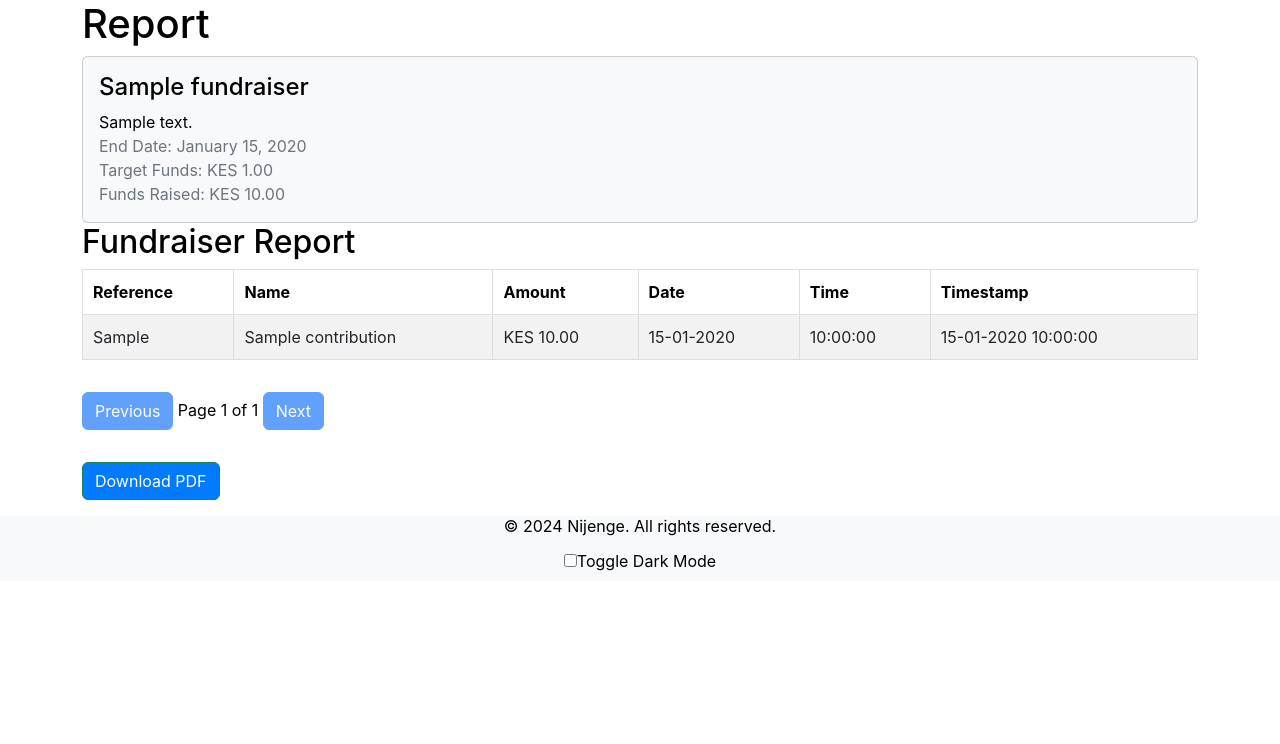
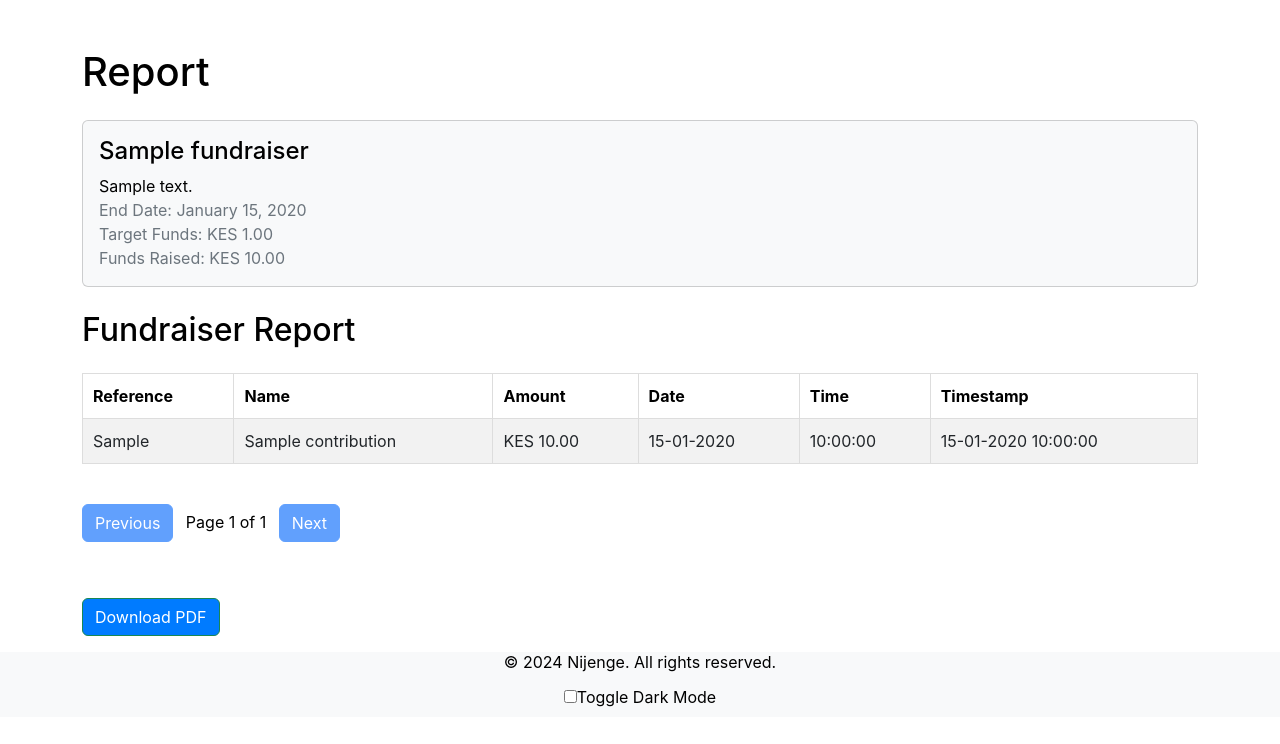
Before and after one commit to Mur1thi/Nijenge, a Flask app: page /report/1 in a window 1280 px wide. Shown: the part 56-800 px from the top of the page. Run offline with Flask 3, Linux system fonts and the light colour scheme; the visitor is signed in with stand-in values (Sample User, id 1); tables that the repository leaves empty hold one stand-in row (values such as "Sample post"); data that the repository does not hold is empty; some libraries are stand-ins or nearby versions.

Commit message:
Html pages optimized

```diff
--- a/templates/layout.html
+++ b/templates/layout.html
@@ -62,6 +62,8 @@
   <script src="{{ url_for('static', filename='js/html2canvas.min.js') }}"></script>
   <script src="{{ url_for('static', filename='js/theme-toggle.js') }}"></script>
   <script src="{{ url_for('static', filename='js/Toastr.js') }}"></script>
+  <script src="{{ url_for('static', filename='js/jspdf.umd.min.js') }}"></script>
+<script src="{{ url_for('static', filename='js/jspdf.plugin.autotable.js') }}"></script>
   {% block scripts %}{% endblock %}
 </body>
 
--- a/templates/report.html
+++ b/templates/report.html
@@ -3,8 +3,6 @@
 {% block title %}Fundraiser Report{% endblock %}
 
 {% block content %}
-<script src="https://cdnjs.cloudflare.com/ajax/libs/jspdf/2.5.1/jspdf.umd.min.js"></script>
-<script src="https://cdnjs.cloudflare.com/ajax/libs/jspdf-autotable/3.5.13/jspdf.plugin.autotable.min.js"></script>
 <script>
   const fundraiser = {
     name: "{{ fundraiser.name }}",
@@ -15,15 +13,12 @@
   };
 </script>
 <script src="/static/js/report.js" type="module"></script>
-<!-- Include jsPDF and jsPDF-AutoTable from node_modules -->
-<script src="{{ url_for('static', filename='js/jspdf.umd.min.js') }}"></script>
-<script src="{{ url_for('static', filename='js/jspdf.plugin.autotable.js') }}"></script>
-<div class="container">
+<div class="container mt-5">
   <input type="hidden" id="fundraiser-id" value="{{ fundraiser.id }}">
 
-  <h1>Report</h1>
+  <h1 class="mb-4">Report</h1>
 
-  <div class="card">
+  <div class="card mb-4">
     <div class="card-body">
       <h4 class="card-title">{{ fundraiser.name }}</h4>
       <p class="card-text">{{ fundraiser.description }}</p>
@@ -35,7 +30,7 @@
     </div>
   </div>
 
-  <h2>Fundraiser Report</h2>
+  <h2 class="mb-4">Fundraiser Report</h2>
 
   <table id="contributions-table" class="table table-bordered table-striped">
     <thead>
@@ -51,9 +46,9 @@
     <tbody id="contributions-table-body"></tbody>
   </table>
 
-  <div id="pagination-controls">
+  <div id="pagination-controls" class="my-4">
     <button id="prev-page" class="btn btn-primary">Previous</button>
-    <span id="page-info"></span>
+    <span id="page-info" class="mx-2"></span>
     <button id="next-page" class="btn btn-primary">Next</button>
   </div>
 
```
Also changed, not shown: templates/fundraiser_success.html (+6 -7 lines).
